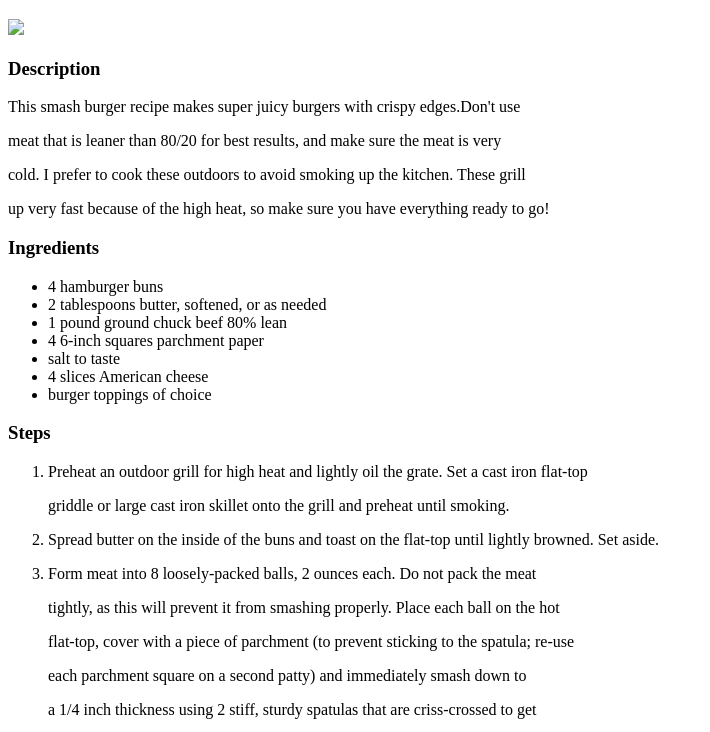
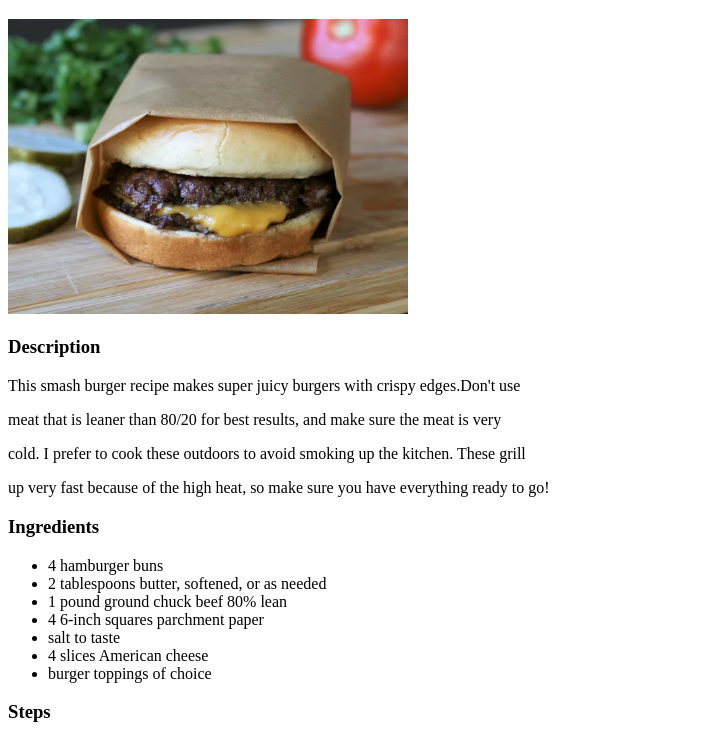
Before and after one commit to joaquinrodriguezpou/odin-recipes, a plain HTML site: page recipes/home-made-smash-burger.html in a window 1280 px wide. Shown: the part 61-793 px from the top of the page, without its empty margins (0-710 px from the left). Drawn offline with Linux system fonts and the light colour scheme.

Commit message:
images added again

```diff
--- a/recipes/home-made-smash-burger.html
+++ b/recipes/home-made-smash-burger.html
@@ -12,7 +12,7 @@
 
         <p><h1>Home made smash burger</h1></p>
 
-        <p><img src="../images/home-made-smash-burger.png" width="400"></p>
+        <p><img src="../images/burger.png" width="400"></p>
 
         <p><h3>Description</h3></p>
             <p>This smash burger recipe makes super juicy burgers with crispy edges.Don't use</p>
```
Also changed, not shown: recipes/copy-cat-chipotle-chicken.html (+1 -1 lines), images/burger.png (added), images/chipotle-chicken.png (added), images/sweet-coleslaw.png (added).
